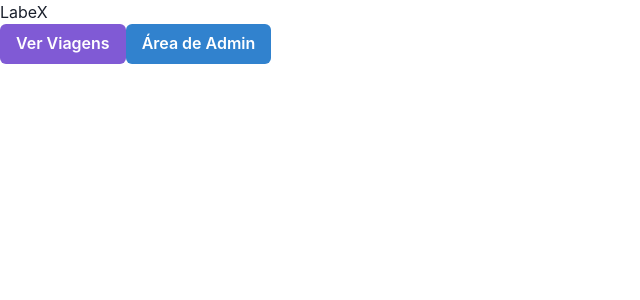
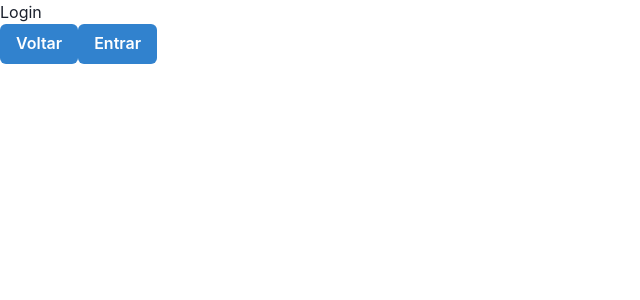
Before and after one commit to future4code/alves-Petrick-Grillo, a React (Create React App) app in the folder modulo3/projeto-labex/labe-x/: page /Login in a window 1280 px wide. Shown: the top 300 px of the page, without its empty margins (0-640 px from the left). Built offline with nearby package versions, Linux system fonts and the light colour scheme.

Commit message:
Router add

```diff
--- a/modulo3/projeto-labex/labe-x/package.json
+++ b/modulo3/projeto-labex/labe-x/package.json
@@ -13,6 +13,7 @@
     "framer-motion": "^6.4.3",
     "react": "^18.2.0",
     "react-dom": "^18.2.0",
+    "react-router-dom": "^6.3.0",
     "react-scripts": "5.0.1",
     "styled-components": "^5.3.5",
     "web-vitals": "^2.1.4"
--- a/modulo3/projeto-labex/labe-x/src/App.js
+++ b/modulo3/projeto-labex/labe-x/src/App.js
@@ -1,58 +1,12 @@
 import React from "react";
 import { ChakraProvider } from "@chakra-ui/react";
-import AdminHomePage from "./pages/AdminHomePage";
-import ListTripsPage from "./pages/ListTripsPage";
-import { useState } from "react";
-import HomePage from "./pages/HomePage";
-import { createGlobalStyle } from "styled-components";
-import ApplicationFormPage from "./pages/ApplicationFormPage"
-import CreateTripPage from "./pages/ApplicationFormPage"
+import { Router } from "./routes/Router";
 
-const GlobalStyle = createGlobalStyle`
-body {
-  margin:0;
-  padding: 0;
-  /* background-color:purple; */
-}
-`
 function App() {
-  const [tela, setTela] = useState(1)
-  const screen = () => {
-    switch (tela) {
-      case 1:
-        return <HomePage tela1={onClickTelaTrips} tela2={onClickTelaAdmin} />
-      case 2:
-        return <ListTripsPage tela0={onClickTelaMain} tela4={onClickTelaInscricao} />
-      case 3:
-        return <AdminHomePage tela0={onClickTelaMain} tela5={onClickTelaCreate} />
-      case 4:
-        return <ApplicationFormPage tela1={onClickTelaTrips}  />
-      case 7:
-        return <CreateTripPage tela3={onClickTelaAdmin}/>
-        default:
-   console.log("Nacionalidade não    encontrada")
-    }
-  }
-  const onClickTelaTrips = () => {
-    setTela(2)
-  }
-  const onClickTelaMain = () => {
-    setTela(1)
-  }
-  const onClickTelaInscricao = () => {
-    setTela(4)
-  }
-  const onClickTelaAdmin = () => {
-    setTela(3)
-  }
-  const onClickTelaCreate = () => {
-    setTela(7)
-  }
   return (
     <div>
-      <GlobalStyle />
       <ChakraProvider>
-        {screen()}
+        <Router />
       </ChakraProvider>
     </div>
   );
--- a/modulo3/projeto-labex/labe-x/src/pages/AdminHomePage.js
+++ b/modulo3/projeto-labex/labe-x/src/pages/AdminHomePage.js
@@ -1,14 +1,27 @@
 import React from "react";
 import styled from "styled-components";
 import { Button, ButtonGroup } from '@chakra-ui/react'
+import {useNavigate} from "react-router-dom"
+
+const MainContainer = styled.div`
+height:100vh;
+`
 
 function AdminHomePage(props) {
+const navigate = useNavigate()
+
+const backPage = () =>{
+  navigate(-1)
+}
+const createTrip = () =>{
+  navigate("/CreateTrip")
+}
   return (
 <div>
     <h1>Painel Administrativo</h1>
     <div>
-    <Button colorScheme='purple' onClick={props.tela0}>Voltar</Button>
-    <Button colorScheme='blue' onClick={props.tela5}>Criar Viagem</Button>
+    <Button colorScheme='purple' onClick={backPage}>Voltar</Button>
+    <Button colorScheme='blue' onClick={createTrip}>Criar Viagem</Button>
     <Button colorScheme='blue'>Logout</Button>
     </div>
 </div>
--- a/modulo3/projeto-labex/labe-x/src/pages/ApplicationFormPage.js
+++ b/modulo3/projeto-labex/labe-x/src/pages/ApplicationFormPage.js
@@ -2,8 +2,18 @@ import React from "react";
 import styled from "styled-components";
 import { Button, ButtonGroup } from '@chakra-ui/react'
 import { Input, Stack, Select } from '@chakra-ui/react'
+import {useNavigate} from "react-router-dom"
 
+const MainContainer = styled.div`
+height:100vh;
+`
 function ApplicationFormPage(props) {
+const navigate = useNavigate()
+
+const backPage = () => {
+  navigate(-1)
+}
+
   return (
     <div>
       <h1>Inscreva-se para uma viagem</h1>
@@ -22,8 +32,8 @@ function ApplicationFormPage(props) {
             <Select variant='filled' placeholder='Escolha seu País' />
           </Stack>
         </div>
-        <Button colorScheme='purple' onClick={props.tela1}>Voltar</Button>
-        <Button colorScheme='blue' onClick={props.tela2}>Enviar</Button>
+        <Button colorScheme='purple' onClick={backPage}>Voltar</Button>
+        <Button colorScheme='blue' >Enviar</Button>
       </div>
     </div>
   );
--- a/modulo3/projeto-labex/labe-x/src/pages/CreateTripPage.js
+++ b/modulo3/projeto-labex/labe-x/src/pages/CreateTripPage.js
@@ -2,8 +2,17 @@ import React from "react";
 import styled from "styled-components";
 import { Button, ButtonGroup } from '@chakra-ui/react'
 import { Input, Stack, Select, option } from '@chakra-ui/react'
+import { useNavigate } from "react-router-dom"
 
+const MainContainer = styled.div`
+height:100vh;
+`
 function CreateTripPage(props) {
+  const navigate = useNavigate()
+
+  const backPage = () =>{
+    navigate(-1)
+  }
   return (
     <div>
       <h1>Criar Viagem</h1>
@@ -21,8 +30,8 @@ function CreateTripPage(props) {
             <Input variant='filled' placeholder='Duração em dias' />
           </Stack>
         </div>
-        <Button colorScheme='purple' onClick={props.tela3}>Voltar</Button>
-        <Button colorScheme='blue' onClick={props.tela2}>Enviar</Button>
+        <Button colorScheme='purple' onClick={backPage}>Voltar</Button>
+        <Button colorScheme='blue' >Enviar</Button>
       </div>
     </div>
   );
--- /dev/null
+++ b/modulo3/projeto-labex/labe-x/src/pages/ErrorPage.js
@@ -0,0 +1,30 @@
+import React from "react";
+import { Box, Button, ButtonGroup, extendTheme, Text } from '@chakra-ui/react'
+import styled from "styled-components";
+import { useNavigate } from "react-router-dom"
+
+const MainContainer = styled.div`
+height:100vh;
+display:flex;
+justify-content: center;
+align-items: center;
+flex-direction: column;
+`
+const ErroTexto = styled.h1`
+`
+function ErrorPage() {
+    const navigate = useNavigate()
+    const goToHome = () => {
+        navigate("/")
+    }
+    return (
+        <MainContainer>
+            <Box>
+                <Text fontSize={32}>ERRO! Pagina nao encontrada</Text>
+            </Box>
+            <Button textStyle="h1" onClick={goToHome}>Pagina Inicial</Button>
+        </MainContainer>
+
+    )
+}
+export default ErrorPage;
--- a/modulo3/projeto-labex/labe-x/src/pages/HomePage.js
+++ b/modulo3/projeto-labex/labe-x/src/pages/HomePage.js
@@ -1,16 +1,40 @@
 import React from "react";
 import styled from "styled-components";
-import { Button, ButtonGroup } from '@chakra-ui/react'
+import { Button, ButtonGroup, Text } from '@chakra-ui/react'
+import { useNavigate } from "react-router-dom"
+
+const MainContainer = styled.div`
+`
+const ContainerFilho = styled.div`
+height:100vh;
+display:flex;
+justify-content: center;
+align-items: center;
+flex-direction: column;
+`
+const ContainerButton = styled.div`
+display:flex;
+`
 
 function HomePage(props) {
+  const navigate = useNavigate()
+
+  const goToTrips = () => {
+    navigate("/Trips")
+  }
+  const goToAdmin = () => {
+    navigate("/Login")
+  }
   return (
-<div>
-<h1>LabeX</h1>
-    <div>
-    <Button colorScheme='purple' onClick={props.tela1}>Ver Viagens</Button>
-    <Button colorScheme='blue' onClick={props.tela2}>Área de Admin</Button>
-    </div>
-</div>
+    <MainContainer>
+      <ContainerFilho>
+      <Text fontSize={32}>LabeX</Text>
+      <ContainerButton>
+        <Button colorScheme='purple' onClick={() => goToTrips("Trips")}>Ver Viagens</Button>
+        <Button colorScheme='blue' onClick={() => goToAdmin("Admin")}>Área de Admin</Button>
+      </ContainerButton>
+      </ContainerFilho>
+    </MainContainer>
   );
 }
 
--- a/modulo3/projeto-labex/labe-x/src/pages/ListTripsPage.js
+++ b/modulo3/projeto-labex/labe-x/src/pages/ListTripsPage.js
@@ -1,16 +1,76 @@
 import React from "react";
 import styled from "styled-components";
-import { Button, ButtonGroup } from '@chakra-ui/react'
+import { Button, ButtonGroup, Text } from '@chakra-ui/react'
+import { useNavigate, useParams } from "react-router-dom"
+import axios from "axios";
+import { useState, useEffect } from "react";
+
+const ContainerMapViagem = styled.div`
+border:solid black 1px;
+margin-top:1%;
+width:50%;
+display:flex;
+flex-direction: column;
+justify-content: space-evenly;
+`
+const ContainerViagem = styled.div`
+padding-top:1%;
+display:grid;
+grid-template-columns:1fr 1fr;
+justify-items: center;
+`
+const MainContainer = styled.div`
+height:100vh;
+width:100vw;
+`
+const ContainerBotao = styled.div`
+display:flex;
+justify-content: space-evenly;
+padding-top:1%;
+`
 
 function ListTripsPage(props) {
+  const [trips, setTrips] = useState("")
+  const navigate = useNavigate()
+
+  const backPage = () => {
+    navigate(-1)
+  }
+  const ApplyPage = () => {
+    navigate("/ApplyTrip")
+  }
+  useEffect(() => {
+    axios
+      .get("https://us-central1-labenu-apis.cloudfunctions.net/labeX/Petrick-Alves/trips")
+      .then((res) => {
+        setTrips(res.data.trips)
+        console.log(res.data.trips)
+      })
+      .catch((err) => {
+        console.log(err);
+      });
+  }, [])
+  console.log(trips)
+  const viagens = trips && trips.map((viagem, index) => {
+    return <ContainerMapViagem key={index}>
+      <p>{viagem.name}</p>
+      <p>{viagem.description}</p>
+      <p>{viagem.planet}</p>
+      <p>{viagem.durationInDays}</p>
+      <p>{viagem.date}</p>
+    </ContainerMapViagem>
+  })
   return (
-<div>
-    Viagens
-    <div>
-    <Button colorScheme='purple' onClick={props.tela0}>Voltar</Button>
-    <Button colorScheme='purple' onClick={props.tela4}>Inscrever-se</Button>
-    </div>
-</div>
+    <MainContainer>
+      <Text fontSize={32}>Pagina</Text>
+      <ContainerViagem>
+      {viagens}
+      </ContainerViagem>
+      <ContainerBotao>
+        <Button colorScheme='purple' onClick={backPage}>Voltar</Button>
+        <Button colorScheme='purple' onClick={ApplyPage}>Inscrever-se</Button>
+      </ContainerBotao>
+    </MainContainer>
   );
 }
 
--- a/modulo3/projeto-labex/labe-x/src/pages/LoginPage.js
+++ b/modulo3/projeto-labex/labe-x/src/pages/LoginPage.js
@@ -1,12 +1,26 @@
 import React from "react";
 import styled from "styled-components";
+import { Button, ButtonGroup } from '@chakra-ui/react'
+import { useNavigate } from "react-router-dom"
 
+const MainContainer = styled.div`
+height:100vh;
+`
 function LoginPage() {
+  const navigate = useNavigate()
+
+  const backPage = () =>{
+    navigate(-1)
+  }
+  const goToAdminHome = () => {
+    navigate("/AdminHome")
+  }
   return (
-<div>
-    LabeX
-    <button onClick={A}></button>
-</div>
+    <div>
+      <h1>Login</h1>
+      <Button colorScheme="blue" onClick={backPage}>Voltar</Button>
+      <Button colorScheme="blue" onClick={goToAdminHome}>Entrar</Button>
+    </div>
   );
 }
 
--- a/modulo3/projeto-labex/labe-x/src/pages/TripDetailsPage.js
+++ b/modulo3/projeto-labex/labe-x/src/pages/TripDetailsPage.js
@@ -1,11 +1,14 @@
 import React from "react";
 import styled from "styled-components";
 
+const MainContainer = styled.div`
+height:100vh;
+`
 function TripDetailsPage() {
   return (
 <div>
-    LabeX
-    <button onClick={A}></button>
+    <h1><b>DETALHE VIAGEM</b>DETALHE VIAGEM</h1>
+    <button>Voltar</button>
 </div>
   );
 }
--- /dev/null
+++ b/modulo3/projeto-labex/labe-x/src/routes/Router.js
@@ -0,0 +1,26 @@
+import { BrowserRouter, Routes, Route } from "react-router-dom";
+import AdminHomePage from "../pages/AdminHomePage";
+import ApplicationFormPage from "../pages/ApplicationFormPage"
+import CreateTripPage from "../pages/CreateTripPage"
+import HomePage from "../pages/HomePage";
+import ListTripsPage from "../pages/ListTripsPage";
+import TripDetailsPage from "../pages/TripDetailsPage"
+import LoginPage from "../pages/LoginPage";
+import ErrorPage from "../pages/ErrorPage";
+
+export const Router = () => {
+    return(
+        <BrowserRouter>
+        <Routes>
+          <Route index element={<HomePage/>} />
+          <Route path="*" element={<ErrorPage/>} />
+          <Route path="Trips" element={<ListTripsPage/>} />
+          <Route path="ApplyTrip" element ={<ApplicationFormPage/>} />
+          <Route path="AdminHome" element ={<AdminHomePage/>} />
+          <Route path="CreateTrip" element ={<CreateTripPage/>} />
+          <Route path="DetailsTrip" element ={<TripDetailsPage/>} />
+          <Route path="Login" element ={<LoginPage/>} />
+        </Routes>
+        </BrowserRouter>
+    )
+}
```
Also changed, not shown: 1 other file (tests, documents, lock files or other folders).
